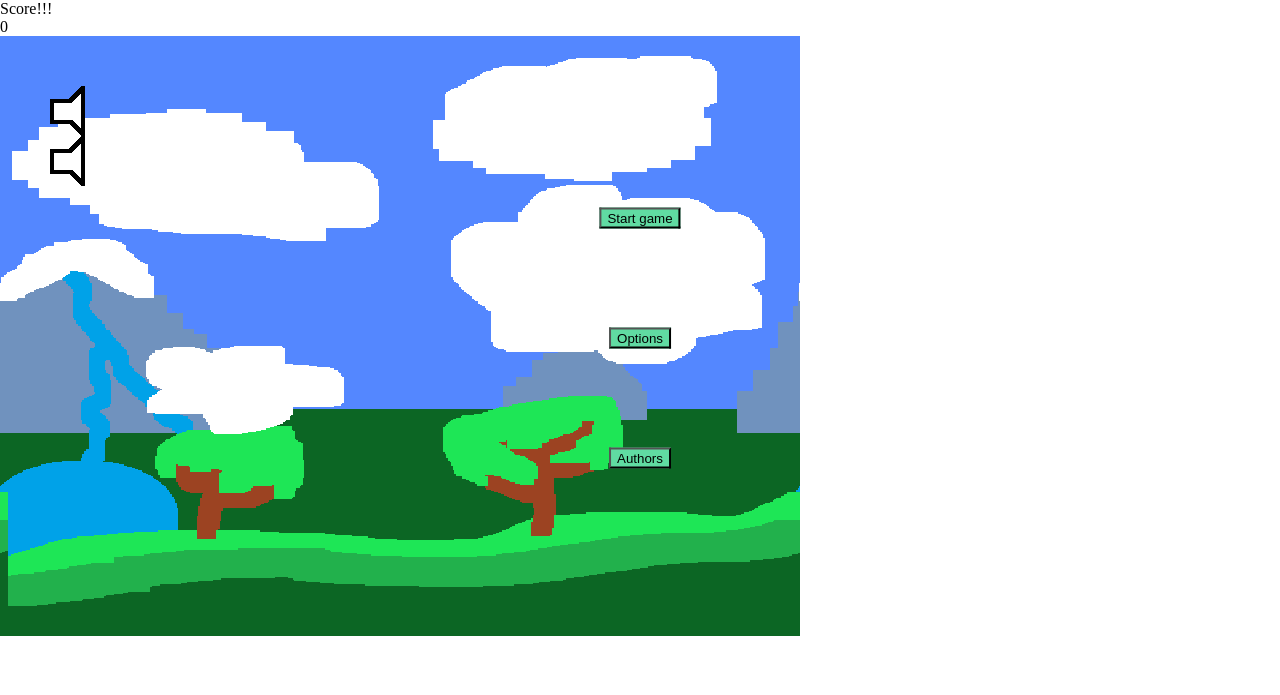
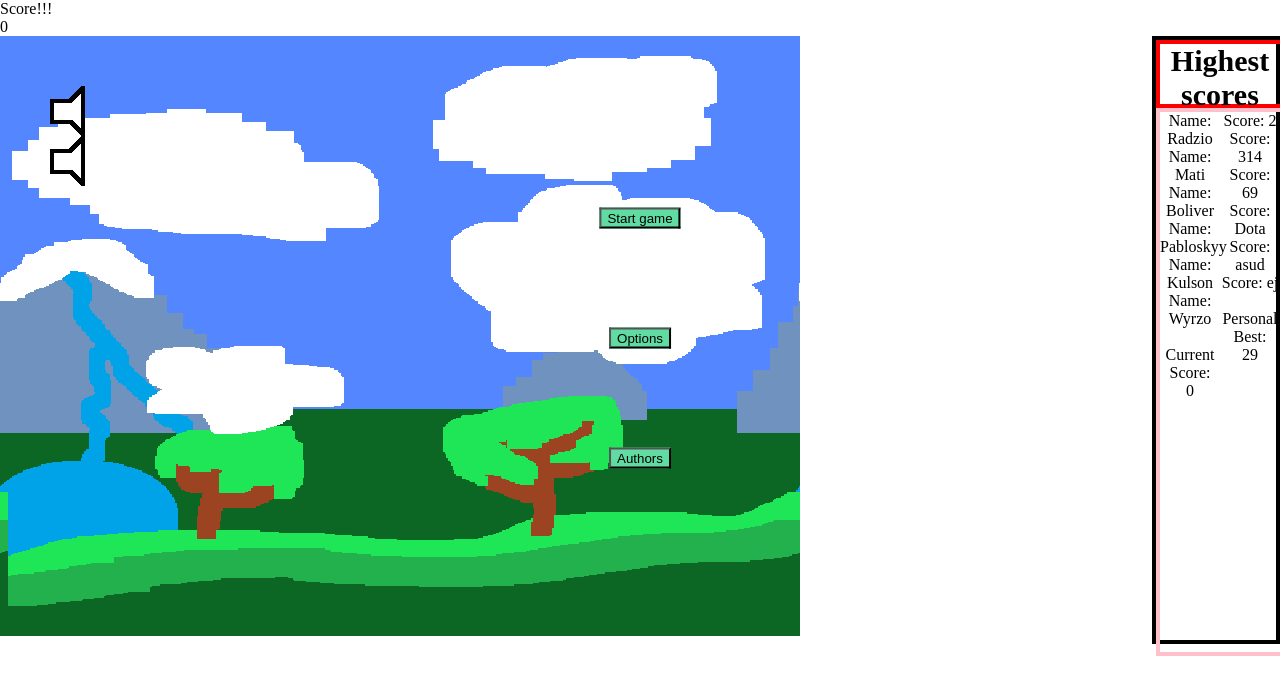
Before and after one commit to RadziooT/Cyberventure, a PHP site: page / in a window 1280 px wide. Shown: the top 695 px of the page. Run offline with PHP 8.4, Linux system fonts and the light colour scheme; some libraries are stand-ins or nearby versions.

Commit message:
Created leaderboard div (Updating player score to be made)

```diff
--- a/Project/game.js
+++ b/Project/game.js
@@ -10,6 +10,35 @@ var laser_timer = 400;
 var frames_per_obstacle = 160;
 
 var start_menu_div, end_screen_div, authors_div, options_div, sound_div; //divs responsible for different windows of game
+
+//TESTING DATA FOR LEADERBOARD
+dbData =
+[
+    {
+        "name": "Radzio",
+        "score": 2
+    },
+    {
+        "name": "Mati",
+        "score": 314
+    },
+    {
+        "name": "Boliver",
+        "score": 69
+    },
+    {
+        "name": "Pabloskyy",
+        "score": "Dota"
+    },
+    {
+        "name": "Kulson",
+        "score": "asud"
+    },
+    {
+        "name": "Wyrzo",
+        "score": "ej"
+    },
+]
 
 var soundtrack_volume_state;
 var jump_volume_state;
@@ -159,6 +188,44 @@ function setup() {
     jump_sound_div.id('jump_sound_div')
     jump_volume_state = 0;
     jump_sound_div.mousePressed(toggle_jump_sound);
+
+    //------------------------------------------------------------------------------------------------------------------------------
+    //--------------------------------------CREATING LEADERBOARD--------------------------------------------------------------------
+    leaderboard_div = createDiv();
+    leaderboard_div.parent('canvas_sketch');
+    leaderboard_div.id('leaderboard_screen');
+    leaderboard_div.size(0.15 * displayWidth, displayHeight);
+    leaderboard_div.html('<h1 id="leaderboard_title">Highest scores</h1>')
+
+    all_scores_div = createDiv();
+    all_scores_div.parent('leaderboard_screen');
+    all_scores_div.id('all_scores');
+
+    score_name_div = createDiv();
+    score_name_div.parent('all_scores');
+    score_name_div.id('score_name');
+
+    score_value_div = createDiv();
+    score_value_div.parent('all_scores');
+    score_value_div.id('score_value');
+
+
+    //Values will be gained from table through possibly php current table is just template value
+    //Personal best will be gained maybe through Window.localStorage
+    //Updating score should be changed
+    for (i = 0; i < dbData.length; i++)
+    {
+        score_name_div.html('<span class="dbRecord">Name: ' + dbData[i]["name"] + '<br></span>', true);
+        score_value_div.html('<span class="dbRecord">Score: ' + dbData[i]["score"] + '<br></span>', true);
+    }
+
+    score_name_div.html('<br><span class="dbRecord">Current Score:<br>' + score + '<br></span>', true);
+    score_value_div.html('<br><span class="dbRecord">Personal Best:<br>' + 29 + '<br></span>', true);
+    //scores_value_div = createDiv();
+    //scores_value_div.parent('leaderboard_screen');
+    //scores_value_div.addClass('scores');
+    //scores_value_div.id('score_values');
+
 
     //------------------------------------------------------------------------------------------------------------------------------
     //----------------------GENERATING OBJECTS--------------------------------------------------------------------------------------
--- a/Project/style.css
+++ b/Project/style.css
@@ -165,3 +165,41 @@
     left: 70px;
     transform: translate(-50%, -50%);
 }
+
+/*-------------------------LEADERBOARD--------------------------------*/
+#leaderboard_screen {
+    position: absolute;
+    top: 0;
+    right: 0;
+    position: absolute;
+    text-align: center;
+    border: 4px solid black;
+    height: 50px;
+    width: 50px;
+}
+
+#leaderboard_title {
+    width: 100%;
+    height: 10%;
+    font-size: 30px;
+    border: 4px solid red;
+    font-weight: 900;
+}
+
+#all_scores {
+    display: flex;
+    flex-wrap: wrap;
+    width: 100%;
+    height: 90%;
+    border: 4px solid pink;
+}
+
+#score_name, #score_value {
+    text-align: center;
+    width: 50%;
+    height: 50%;
+}
+
+.dbRecord {
+    width: 100%
+}
```
